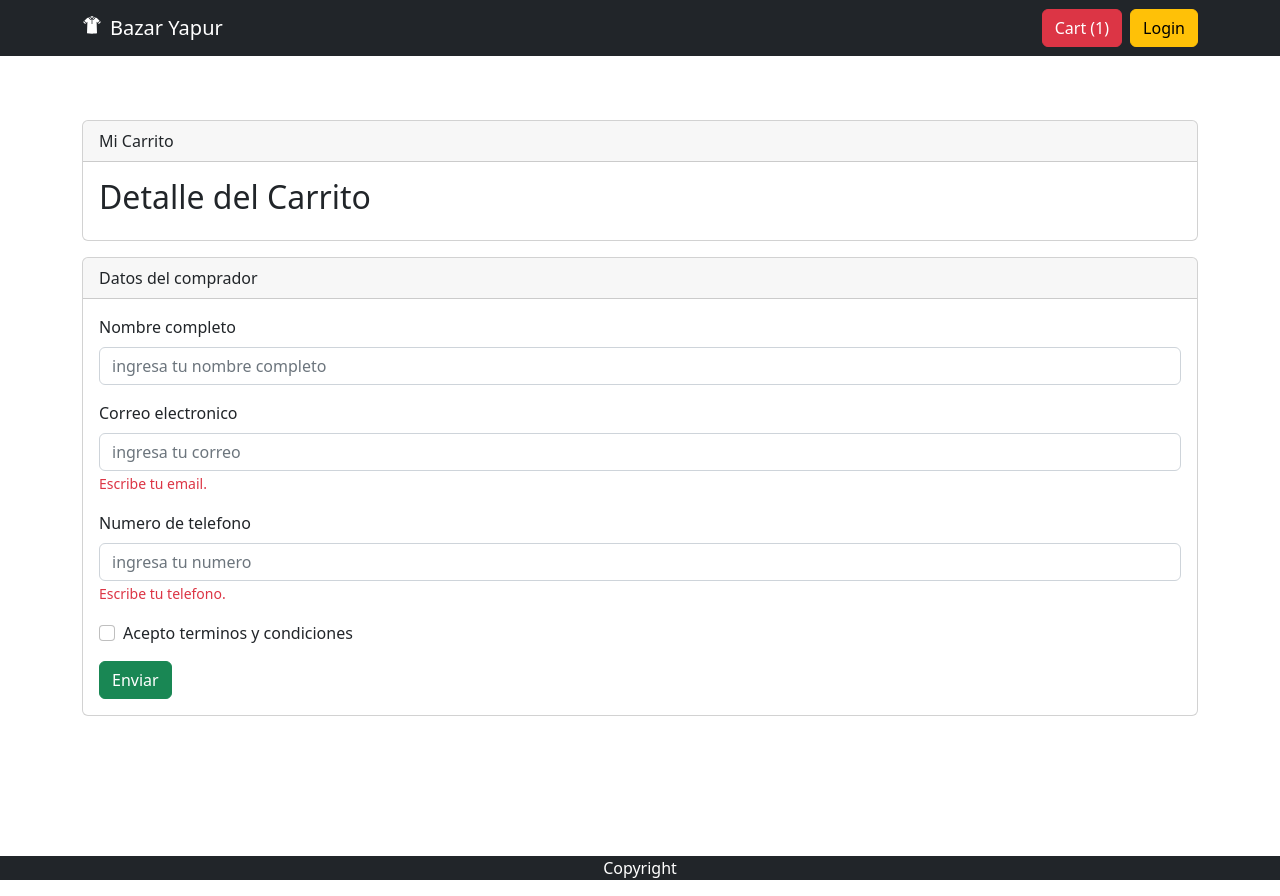
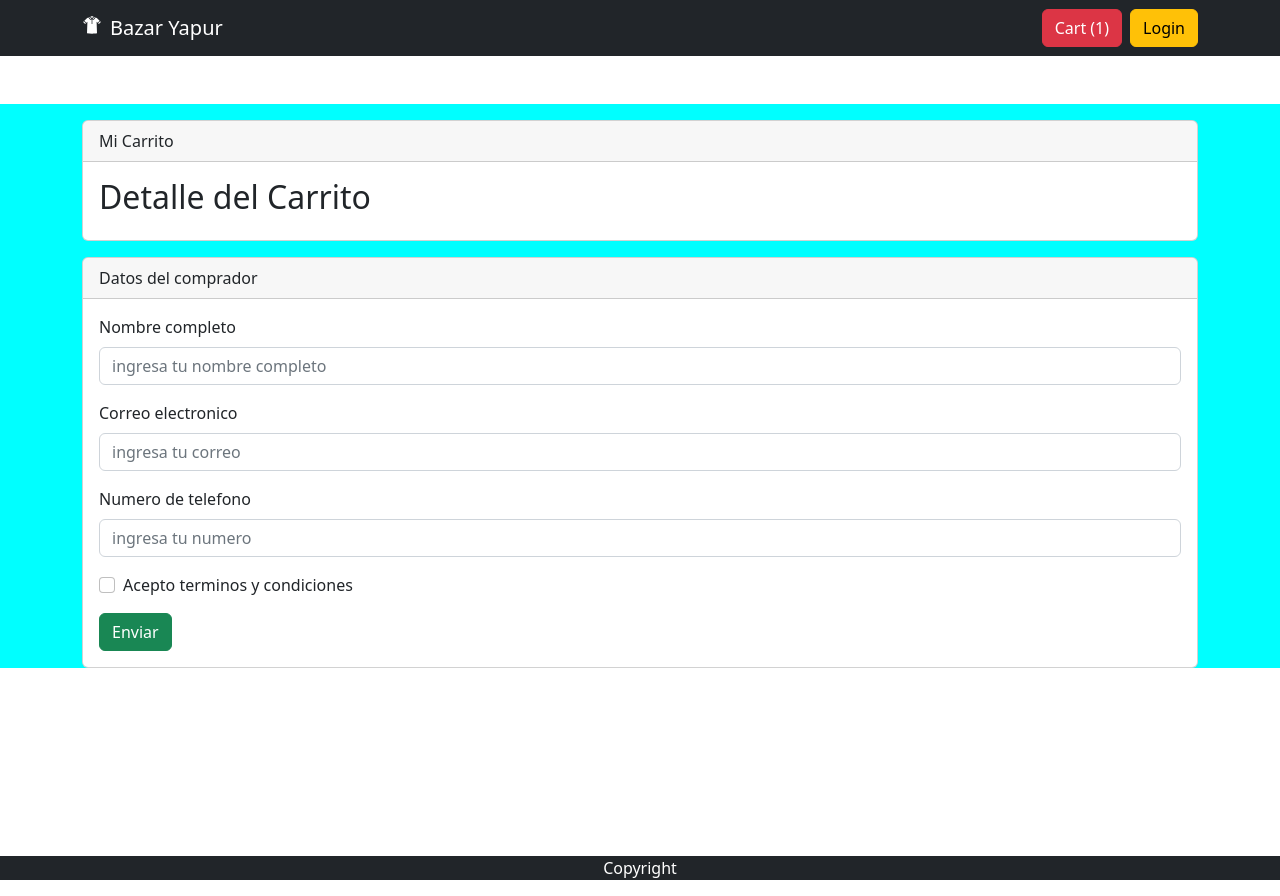
Before and after one commit to MaxiBusi1991/my-ecommerce, a React (Create React App) app in the folder Desktop/my-ecommerce/: page /checkout in a window 1280 px wide. Built offline with nearby package versions, Linux system fonts and the light colour scheme.

Commit message:
validaciones

```diff
--- a/Desktop/my-ecommerce/src/Components/Checkout.jsx
+++ b/Desktop/my-ecommerce/src/Components/Checkout.jsx
@@ -2,17 +2,44 @@ import React from "react";
 import { useState } from "react";
 import { Container, Card, Form, Button } from "react-bootstrap";
 import validator from "validator";
+// import "./css/globals.css";
 
 const Checkout = () => {
   const [name, setName] = useState("");
   const [mail, setMail] = useState("");
   const [phone, setPhone] = useState("");
 
+  const [startValidationName, setStartValidationName] = useState(true);
+  const [startValidationMail, setStartValidationMail] = useState(true);
+  const [startValidationPhone, setStartValidationPhone] = useState(true);
+
   const validateName = (n) => {
-    return validator.matches(n, `^[a-zA-z ]*$^`);
+    return (
+      validator.matches(n, "^[a-zA-z ]*$") &&
+      validator.isLength(n, {
+        min: 5,
+        max: 36,
+      })
+    );
   };
 
+  const validatePhone = (p) => {
     return (
+      validator.isNumeric(p) &&
+      validator.isLength(p, {
+        min: 10,
+        max: 10,
+      })
+    );
+  };
+
+  const validateMail = (m) => {
+    return validator.isEmail(m);
+  };
+  // console.log(validateName(name)); lo hago para saber si funcionan bien la validaciones. Si me dan true con las palabras está funcionando bien!
+
+  return (
+    <body className="body-bg">
       <Container className="mt-3">
         <Card>
           <Card.Header>Mi Carrito</Card.Header>
@@ -30,23 +57,29 @@ const Checkout = () => {
                   type="text"
                   placeholder="ingresa tu nombre completo"
                   onInput={(e) => setName(e.target.value)}
+                  onBlur={() => setStartValidationName(false)}
                 />
-              {!validateName(name) && (
+                {!validateName(name) && !startValidationName && (
                   <Form.Text className="text-danger">
                     Escribe tu nombre completo.
                   </Form.Text>
                 )}
               </Form.Group>
 
-            <Form.Group className="mb-3" controlId="formBasicPassword">
+              <Form.Group className="mb-3">
                 <Form.Label>Correo electronico</Form.Label>
                 <Form.Control
                   type="mail"
                   placeholder="ingresa tu correo"
                   onInput={(e) => setMail(e.target.value)}
+                  onBlur={() => setStartValidationMail(false)}
                 />
 
-              <Form.Text className="text-danger">Escribe tu email.</Form.Text>
+                {!validateMail && !startValidationMail && (
+                  <Form.Text className="text-danger">
+                    Escribe tu email.
+                  </Form.Text>
+                )}
               </Form.Group>
               <Form.Group className="mb-3" controlId="formBasicPassword">
                 <Form.Label>Numero de telefono</Form.Label>
@@ -54,10 +87,13 @@ const Checkout = () => {
                   type="text"
                   placeholder="ingresa tu numero"
                   onInput={(e) => setPhone(e.target.value)}
+                  onBlur={() => setStartValidationPhone(false)}
                 />
+                {!validatePhone(phone) && !startValidationPhone && (
                   <Form.Text className="text-danger">
-                Escribe tu telefono.
+                    Escribe tu telefono, solo pueden ser numeros.
                   </Form.Text>
+                )}
               </Form.Group>
               <Form.Group className="mb-3" controlId="formBasicCheckbox">
                 <Form.Check
@@ -72,6 +108,7 @@ const Checkout = () => {
           </Card.Body>
         </Card>
       </Container>
+    </body>
   );
 };
 
--- a/Desktop/my-ecommerce/src/css/globals.css
+++ b/Desktop/my-ecommerce/src/css/globals.css
@@ -6,3 +6,9 @@ body {
 .icon-size {
   size: 2em;
 }
+
+.body-bg {
+  background-color: aqua;
+}
+
+/* averriguar como estilar las cosas, me da un error! */
```
Lines whose indentation alone changed are shown as unchanged.
